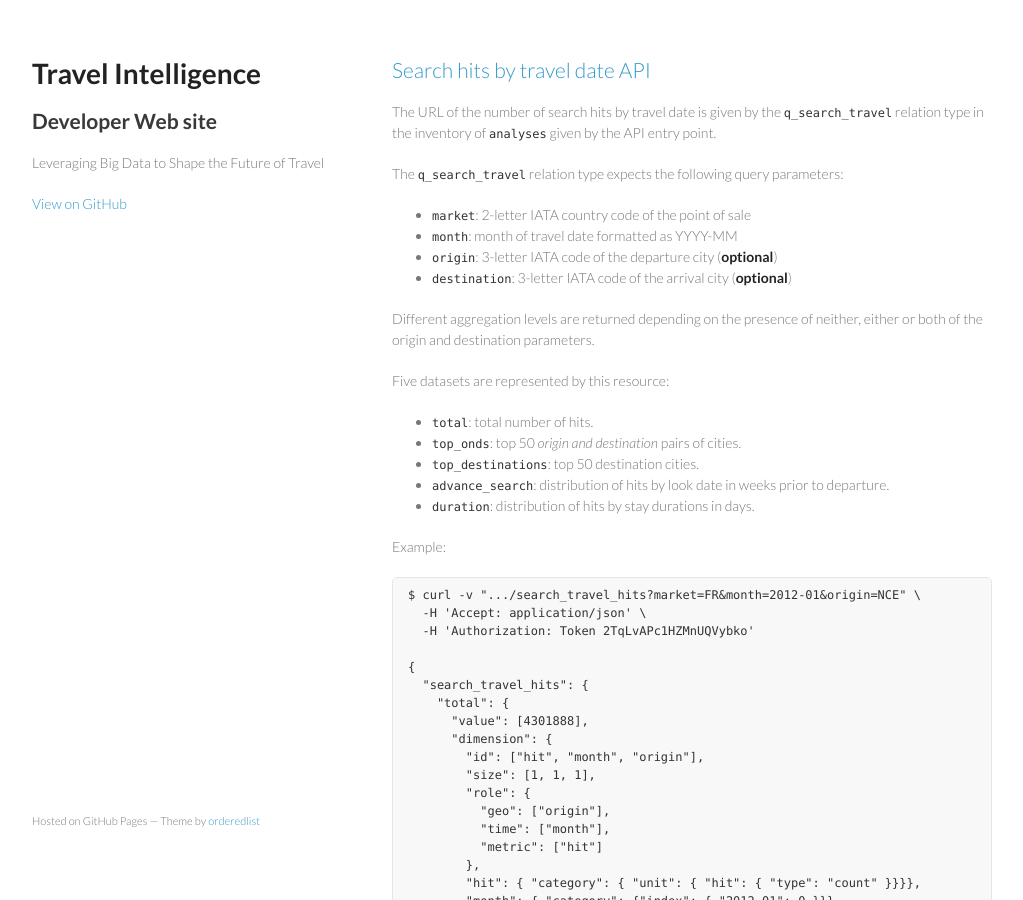
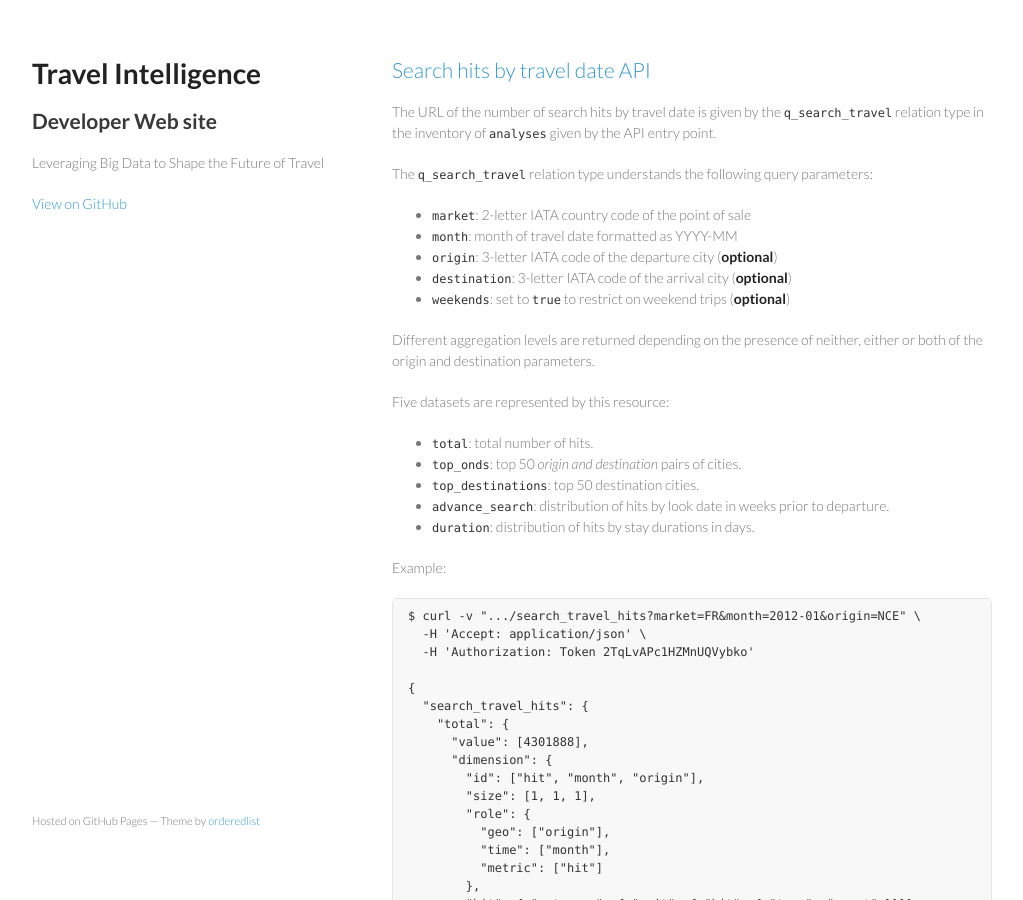
Before and after one commit to travel-intelligence/travel-intelligence.github.io, a Jekyll site: the page built from _posts/2013-11-19-search-travel-hits.md, in a window 1280 px wide and 900 px high. Shown: the whole window, without its empty margins (128-1151 px from the left). Built offline with Jekyll 4.4.1, drawn with Linux system fonts in a browser that asks for light colours.

Commit message:
Document weekends parameter for search hits by travel date API.

```diff
--- a/_posts/2013-11-19-search-travel-hits.md
+++ b/_posts/2013-11-19-search-travel-hits.md
@@ -8,11 +8,12 @@ The URL of the number of search hits by travel date is given by the
 `q_search_travel` relation type in the inventory of `analyses`
 given by the API entry point.
 
-The `q_search_travel` relation type expects the following query parameters:
+The `q_search_travel` relation type understands the following query parameters:
 * `market`: 2-letter IATA country code of the point of sale
 * `month`: month of travel date formatted as YYYY-MM
 * `origin`: 3-letter IATA code of the departure city (**optional**)
 * `destination`: 3-letter IATA code of the arrival city (**optional**)
+* `weekends`: set to `true` to restrict on weekend trips (**optional**)
 
 Different aggregation levels are returned depending on the presence of neither,
 either or both of the origin and destination parameters.
```
